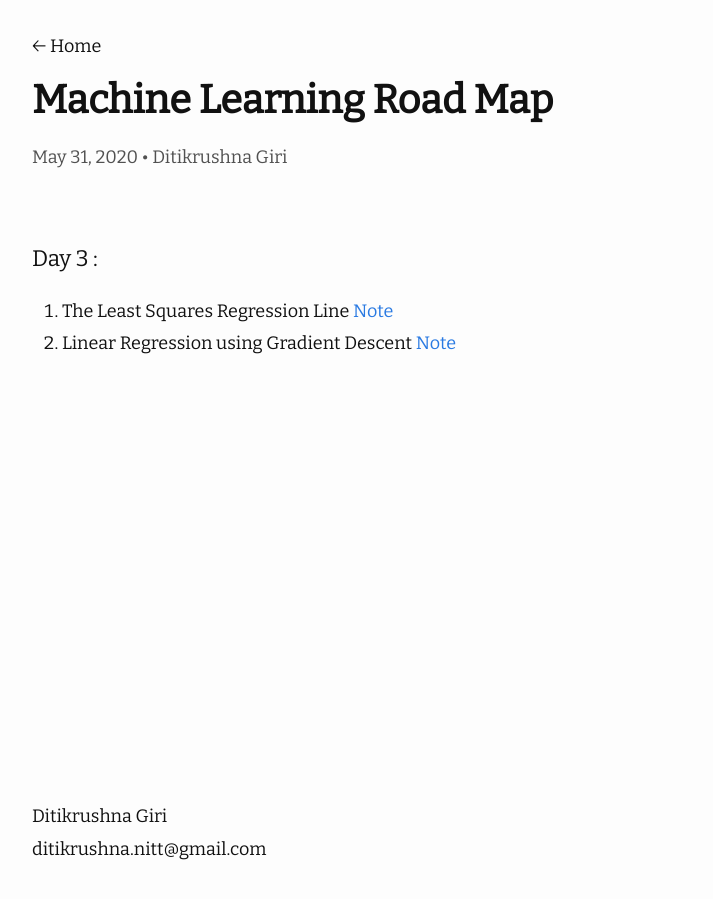
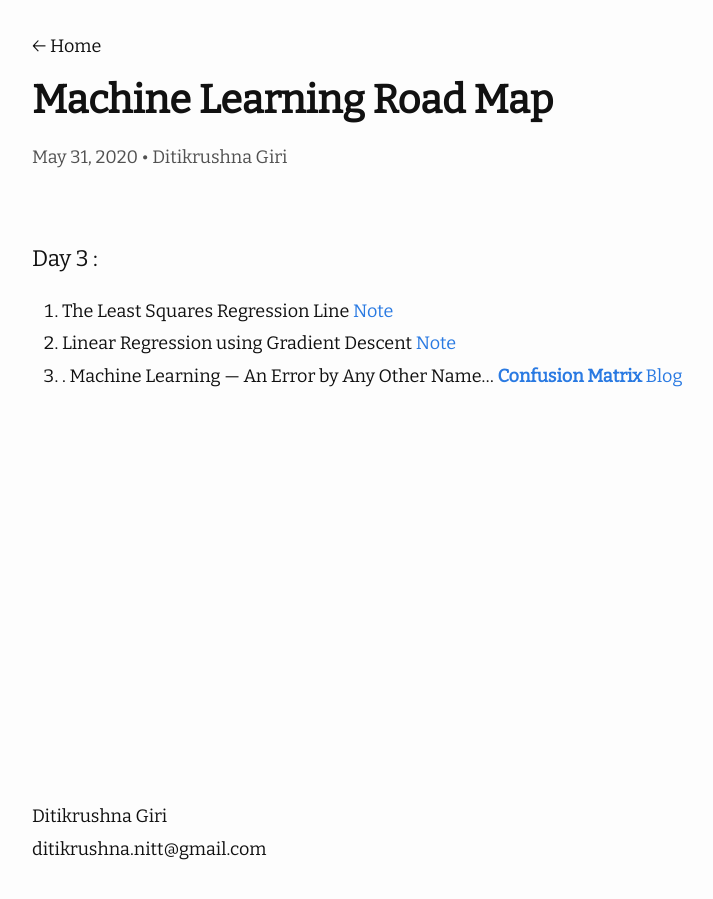
Before and after one commit to ditikrushna/eNotes, a Jekyll site: the page built from _posts/2020-05-31-Machine Learning Road Map.md, in a window 1280 px wide. Shown: the whole page, without its empty margins (238-951 px from the left). Built offline with Jekyll 4.4.1, drawn with Linux system fonts in a browser that asks for light colours; nearby versions of some CDN libraries.

Commit message:
Update 2020-05-31-Machine Learning Road Map.md

```diff
--- a/_posts/2020-05-31-Machine Learning Road Map.md
+++ b/_posts/2020-05-31-Machine Learning Road Map.md
@@ -8,3 +8,5 @@ author: "Ditikrushna Giri"
 #### Day 3 :
 1. The Least Squares Regression Line [Note](https://saylordotorg.github.io/text_introductory-statistics/s14-04-the-least-squares-regression-l.html)
 2. Linear Regression using Gradient Descent [Note](https://towardsdatascience.com/linear-regression-using-gradient-descent-97a6c8700931)
+3. . Machine Learning — An Error by Any Other Name…
+[**Confusion Matrix**](https://en.wikipedia.org/wiki/Confusion_matrix)  [Blog]([https://medium.com/@phuctrt/loss-functions-why-what-where-or-when-189815343d3f](https://medium.com/@phuctrt/loss-functions-why-what-where-or-when-189815343d3f))
```
